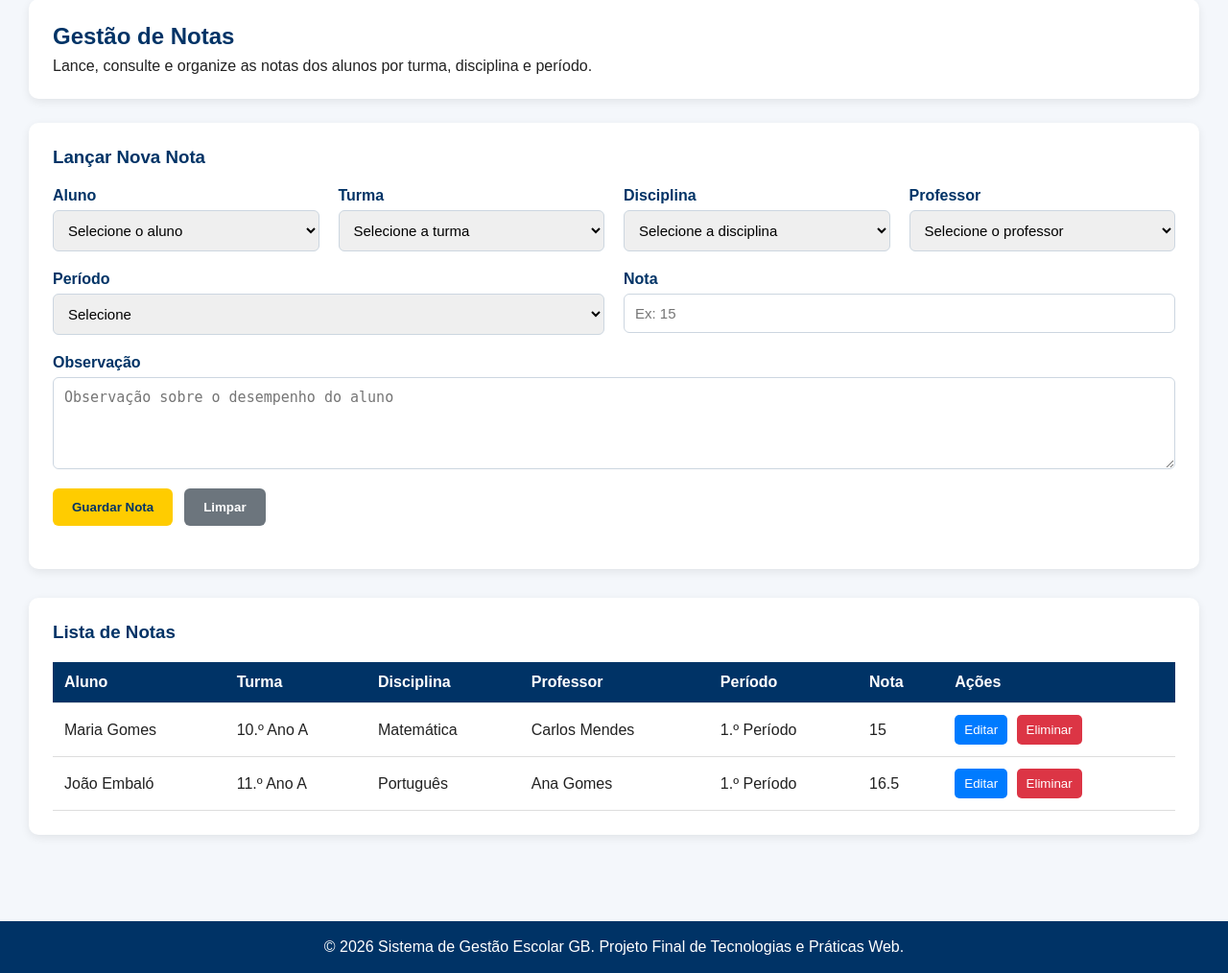
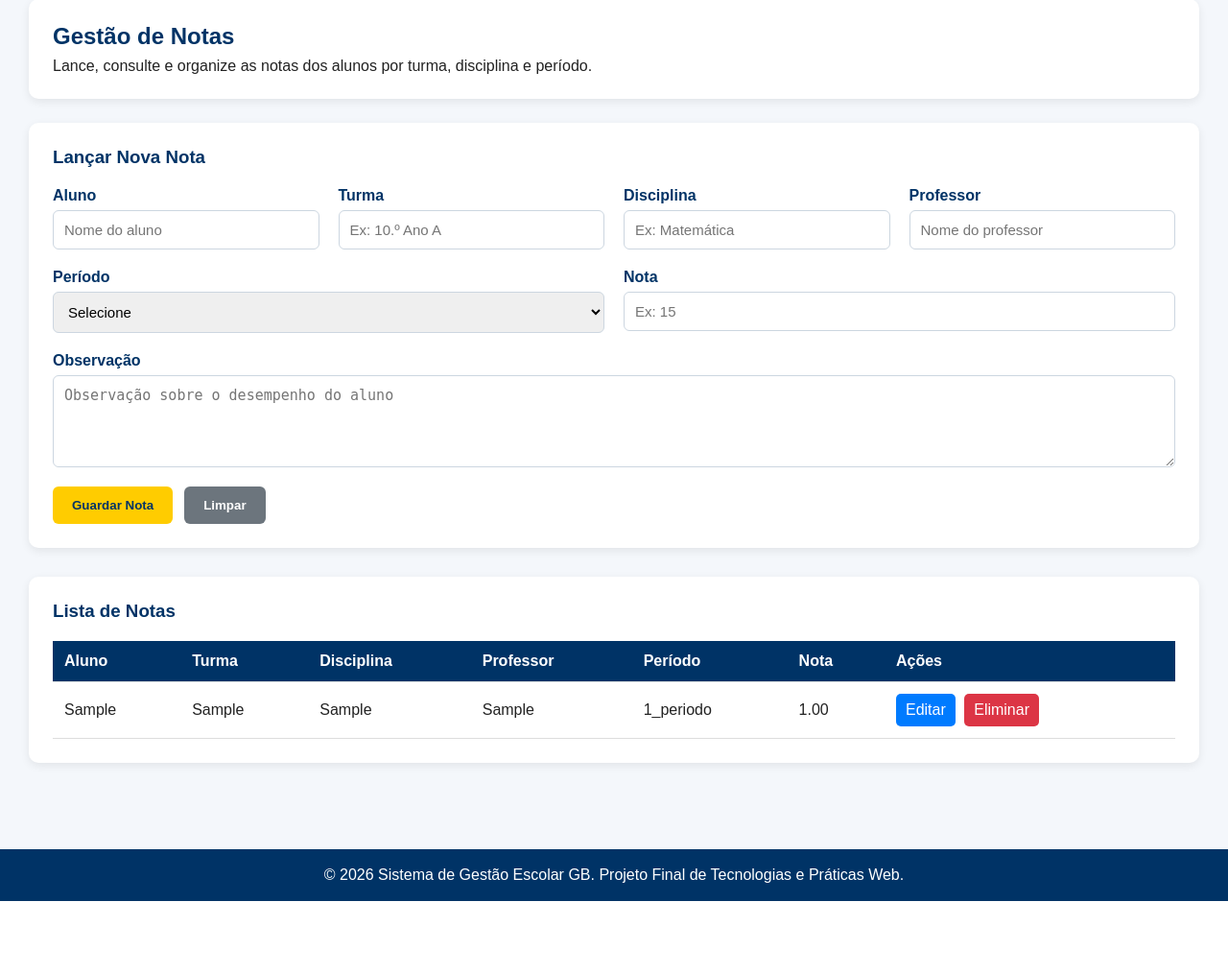
Before and after one commit to ibraimacamara19/TP_Web, a PHP site: page /notas.php in a window 1280 px wide. Shown: the part 182-1196 px from the top of the page at 96% size. After the commit the page ends 1121 px from the top, so only its background shows below. Run offline with PHP 8.4, Linux system fonts and the light colour scheme; tables that the repository leaves empty hold one stand-in row (values such as "Sample post").

Commit message:
Implementa CRUD de notas

```diff
--- a/notas.php
+++ b/notas.php
@@ -1,3 +1,70 @@
+<?php
+require_once 'config/conexao.php';
+
+$mensagem = "";
+
+if (isset($_GET["msg"])) {
+    if ($_GET["msg"] === "eliminado") {
+        $mensagem = "Nota eliminada com sucesso!";
+    }
+
+    if ($_GET["msg"] === "atualizado") {
+        $mensagem = "Nota atualizada com sucesso!";
+    }
+}
+
+if (isset($_GET["acao"]) && $_GET["acao"] === "eliminar" && isset($_GET["id"])) {
+    $id_nota = intval($_GET["id"]);
+
+    $sql_delete = "DELETE FROM notas WHERE id_nota = ?";
+    $stmt_delete = mysqli_prepare($conn, $sql_delete);
+    mysqli_stmt_bind_param($stmt_delete, "i", $id_nota);
+
+    if (mysqli_stmt_execute($stmt_delete)) {
+        header("Location: notas.php?msg=eliminado");
+        exit;
+    } else {
+        $mensagem = "Erro ao eliminar nota: " . mysqli_error($conn);
+    }
+}
+
+if ($_SERVER["REQUEST_METHOD"] === "POST") {
+    $aluno = $_POST["aluno_nota"];
+    $turma = $_POST["turma_nota"];
+    $disciplina = $_POST["disciplina_nota"];
+    $professor = $_POST["professor_nota"];
+    $periodo = $_POST["periodo"];
+    $nota = $_POST["nota"];
+    $observacao = $_POST["observacao_nota"];
+
+    $sql = "INSERT INTO notas
+        (aluno, turma, disciplina, professor, periodo, nota, observacao)
+        VALUES (?, ?, ?, ?, ?, ?, ?)";
+
+    $stmt = mysqli_prepare($conn, $sql);
+
+    mysqli_stmt_bind_param(
+        $stmt,
+        "sssssss",
+        $aluno,
+        $turma,
+        $disciplina,
+        $professor,
+        $periodo,
+        $nota,
+        $observacao
+    );
+
+    if (mysqli_stmt_execute($stmt)) {
+        $mensagem = "Nota registada com sucesso!";
+    } else {
+        $mensagem = "Erro ao registar nota: " . mysqli_error($conn);
+    }
+}
+
+$resultado = mysqli_query($conn, "SELECT * FROM notas ORDER BY id_nota DESC");
+?>
+
 <?php include 'includes/header.php'; ?>
 <?php include 'includes/menu.php'; ?>
 
@@ -11,46 +78,29 @@
     <section class="formulario-container">
         <h3>Lançar Nova Nota</h3>
 
-        <form class="formulario formulario-nota" method="post" action="#">
+        <?php if (!empty($mensagem)) { ?>
+            <p class="mensagem-formulario"><?php echo $mensagem; ?></p>
+        <?php } ?>
+
+        <form class="formulario" method="post" action="notas.php">
             <div class="campo">
                 <label for="aluno_nota">Aluno</label>
-                <select id="aluno_nota" name="aluno_nota" required>
-                    <option value="">Selecione o aluno</option>
-                    <option value="1">Maria Gomes</option>
-                    <option value="2">João Embaló</option>
-                    <option value="3">Djamila Camara</option>
-                </select>
+                <input type="text" id="aluno_nota" name="aluno_nota" placeholder="Nome do aluno" required maxlength="120">
             </div>
 
             <div class="campo">
                 <label for="turma_nota">Turma</label>
-                <select id="turma_nota" name="turma_nota" required>
-                    <option value="">Selecione a turma</option>
-                    <option value="10A">10.º Ano A</option>
-                    <option value="11A">11.º Ano A</option>
-                    <option value="12A">12.º Ano A</option>
-                </select>
+                <input type="text" id="turma_nota" name="turma_nota" placeholder="Ex: 10.º Ano A" required maxlength="50">
             </div>
 
             <div class="campo">
                 <label for="disciplina_nota">Disciplina</label>
-                <select id="disciplina_nota" name="disciplina_nota" required>
-                    <option value="">Selecione a disciplina</option>
-                    <option value="matematica">Matemática</option>
-                    <option value="portugues">Português</option>
-                    <option value="fisica">Física</option>
-                    <option value="informatica">Informática</option>
-                </select>
+                <input type="text" id="disciplina_nota" name="disciplina_nota" placeholder="Ex: Matemática" required maxlength="100">
             </div>
 
             <div class="campo">
                 <label for="professor_nota">Professor</label>
-                <select id="professor_nota" name="professor_nota" required>
-                    <option value="">Selecione o professor</option>
-                    <option value="carlos">Carlos Mendes</option>
-                    <option value="ana">Ana Gomes</option>
-                    <option value="mario">Mário Lopes</option>
-                </select>
+                <input type="text" id="professor_nota" name="professor_nota" placeholder="Nome do professor" required maxlength="120">
             </div>
 
             <div class="campo">
@@ -66,32 +116,18 @@
 
             <div class="campo">
                 <label for="nota">Nota</label>
-                <input
-                    type="number"
-                    id="nota"
-                    name="nota"
-                    placeholder="Ex: 15"
-                    min="0"
-                    max="20"
-                    step="0.1"
-                    required>
+                <input type="number" id="nota" name="nota" placeholder="Ex: 15" min="0" max="20" step="0.1" required>
             </div>
 
             <div class="campo campo-largo">
                 <label for="observacao_nota">Observação</label>
-                <textarea
-                    id="observacao_nota"
-                    name="observacao_nota"
-                    rows="4"
-                    placeholder="Observação sobre o desempenho do aluno"></textarea>
+                <textarea id="observacao_nota" name="observacao_nota" rows="4" placeholder="Observação sobre o desempenho do aluno"></textarea>
             </div>
 
             <div class="botoes-formulario">
                 <button type="submit" class="botao">Guardar Nota</button>
                 <button type="reset" class="botao-secundario">Limpar</button>
             </div>
-
-            <p class="mensagem-formulario" id="mensagemNota"></p>
         </form>
     </section>
 
@@ -112,31 +148,28 @@
             </thead>
 
             <tbody>
-                <tr>
-                    <td>Maria Gomes</td>
-                    <td>10.º Ano A</td>
-                    <td>Matemática</td>
-                    <td>Carlos Mendes</td>
-                    <td>1.º Período</td>
-                    <td>15</td>
-                    <td>
-                        <button class="acao editar">Editar</button>
-                        <button class="acao eliminar">Eliminar</button>
-                    </td>
-                </tr>
+                <?php while ($registo = mysqli_fetch_assoc($resultado)) { ?>
+                    <tr>
+                        <td><?php echo htmlspecialchars($registo["aluno"]); ?></td>
+                        <td><?php echo htmlspecialchars($registo["turma"]); ?></td>
+                        <td><?php echo htmlspecialchars($registo["disciplina"]); ?></td>
+                        <td><?php echo htmlspecialchars($registo["professor"]); ?></td>
+                        <td><?php echo htmlspecialchars($registo["periodo"]); ?></td>
+                        <td><?php echo htmlspecialchars($registo["nota"]); ?></td>
+                        <td>
+                            <a class="acao editar" href="editar_nota.php?id=<?php echo $registo['id_nota']; ?>">
+                                Editar
+                            </a>
 
-                <tr>
-                    <td>João Embaló</td>
-                    <td>11.º Ano A</td>
-                    <td>Português</td>
-                    <td>Ana Gomes</td>
-                    <td>1.º Período</td>
-                    <td>16.5</td>
-                    <td>
-                        <button class="acao editar">Editar</button>
-                        <button class="acao eliminar">Eliminar</button>
-                    </td>
-                </tr>
+                            <a
+                                class="acao eliminar"
+                                href="notas.php?acao=eliminar&id=<?php echo $registo['id_nota']; ?>"
+                                onclick="return confirm('Tem a certeza que deseja eliminar esta nota?');">
+                                Eliminar
+                            </a>
+                        </td>
+                    </tr>
+                <?php } ?>
             </tbody>
         </table>
     </section>
```
Also changed, not shown: database/gestao_escolar_gb.sql (+11 -0 lines), editar_nota.php (added, +140 -0 lines).
